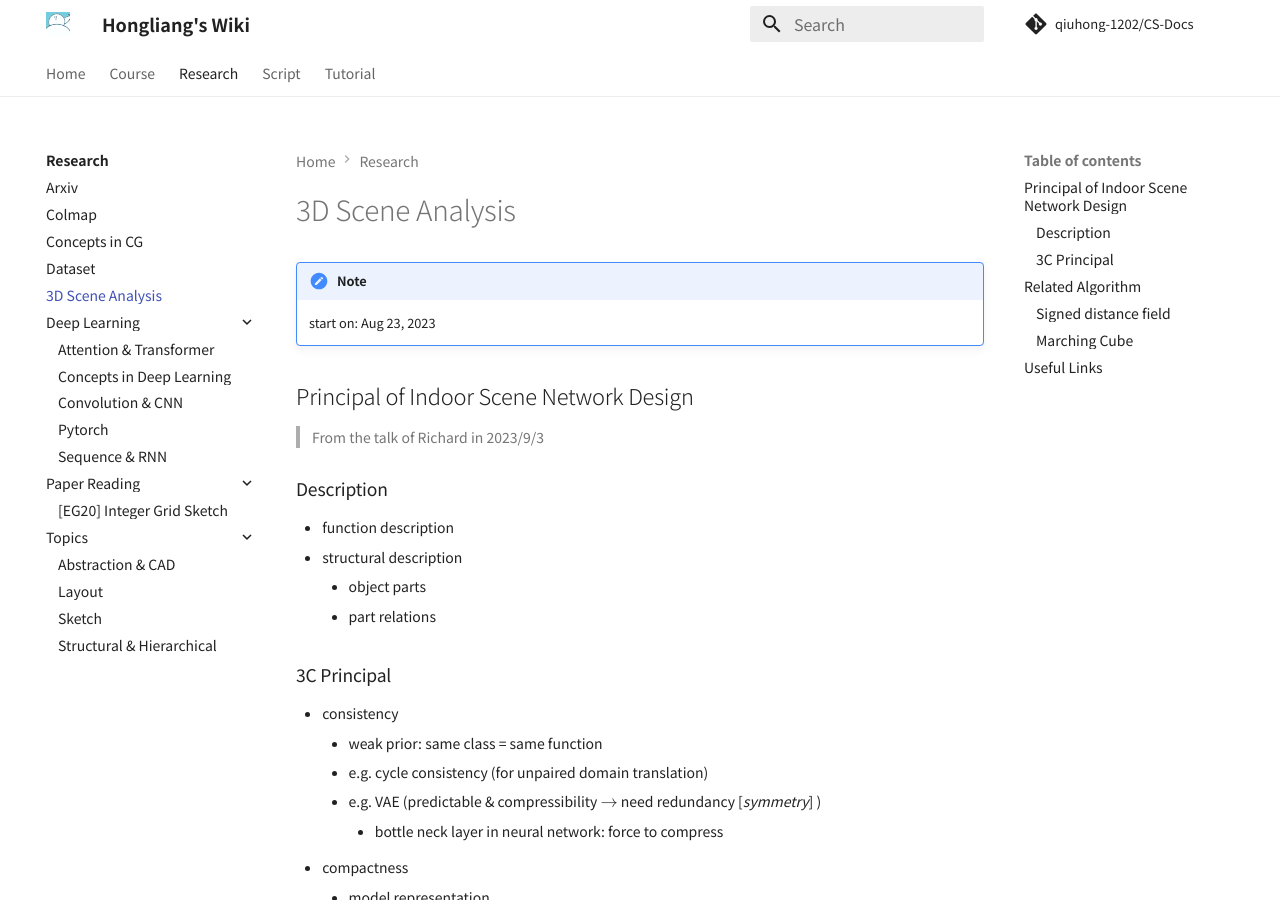
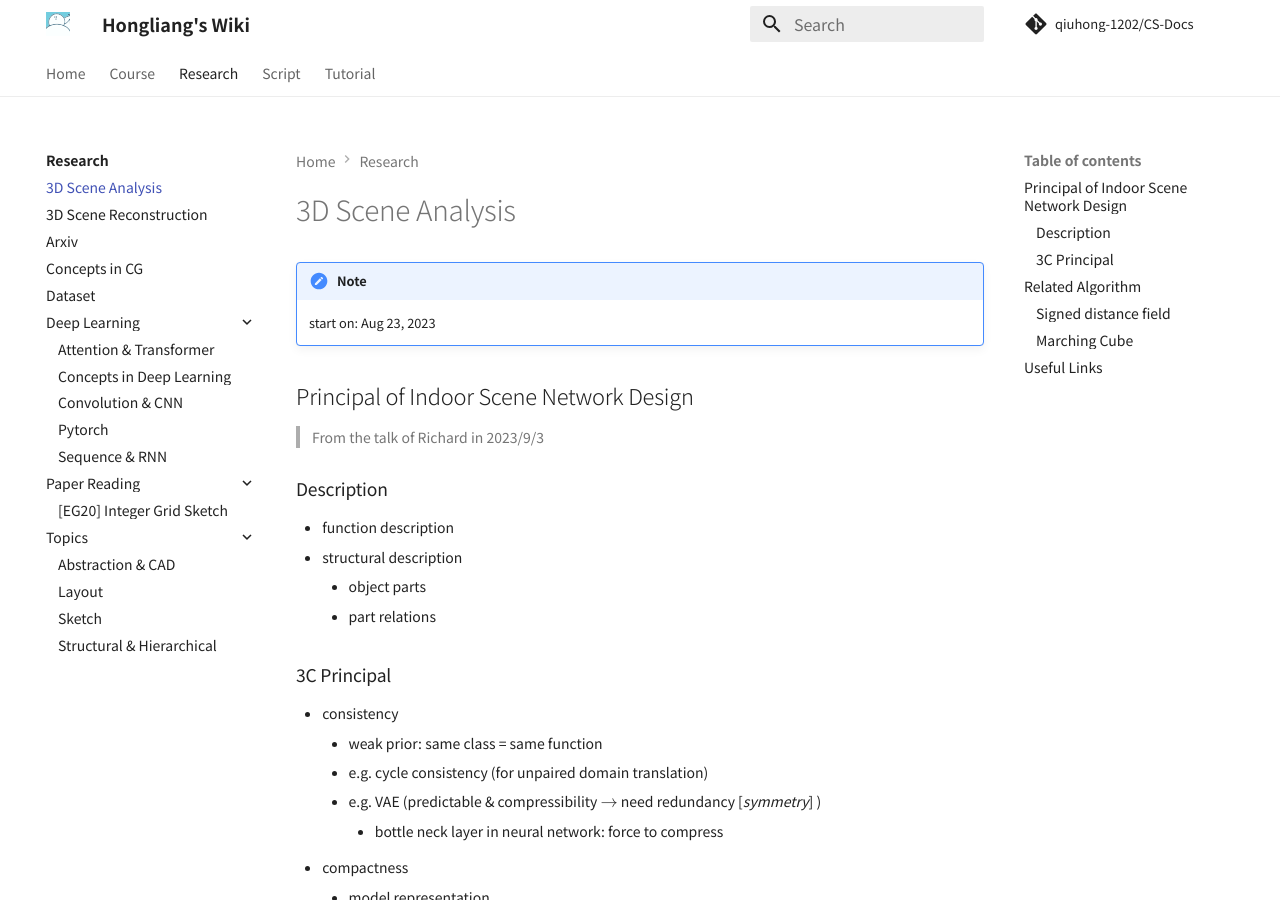
Before and after one commit to QiuHong-1202/CS-Document, an MkDocs documentation site: the page built from docs/Research/3D Scene Analysis.md, in a window 1280 px wide and 900 px high. Built offline with MkDocs 1.6.1 and Material for MkDocs 9.7.7, drawn with Linux system fonts in a browser that asks for light colours; nearby versions of some CDN libraries; comment, search, counter and statistics services are not loaded.

Commit message:
refactor: rename file for type clarity

```diff
--- a/docs/Research/Colmap.md
+++ b/docs/Research/3D Scene Reconstruction.md
@@ -1,4 +1,4 @@
-# Colmap
+# 3D Scene Reconstruction
 
 ## Multi View Stereo
 
```
Also changed, not shown: other parts of docs/Research/3D Scene Reconstruction.md (+1 -1 lines), docs/Research/3D Scene Analysis.md (renamed from docs/Research/Scene.md).
